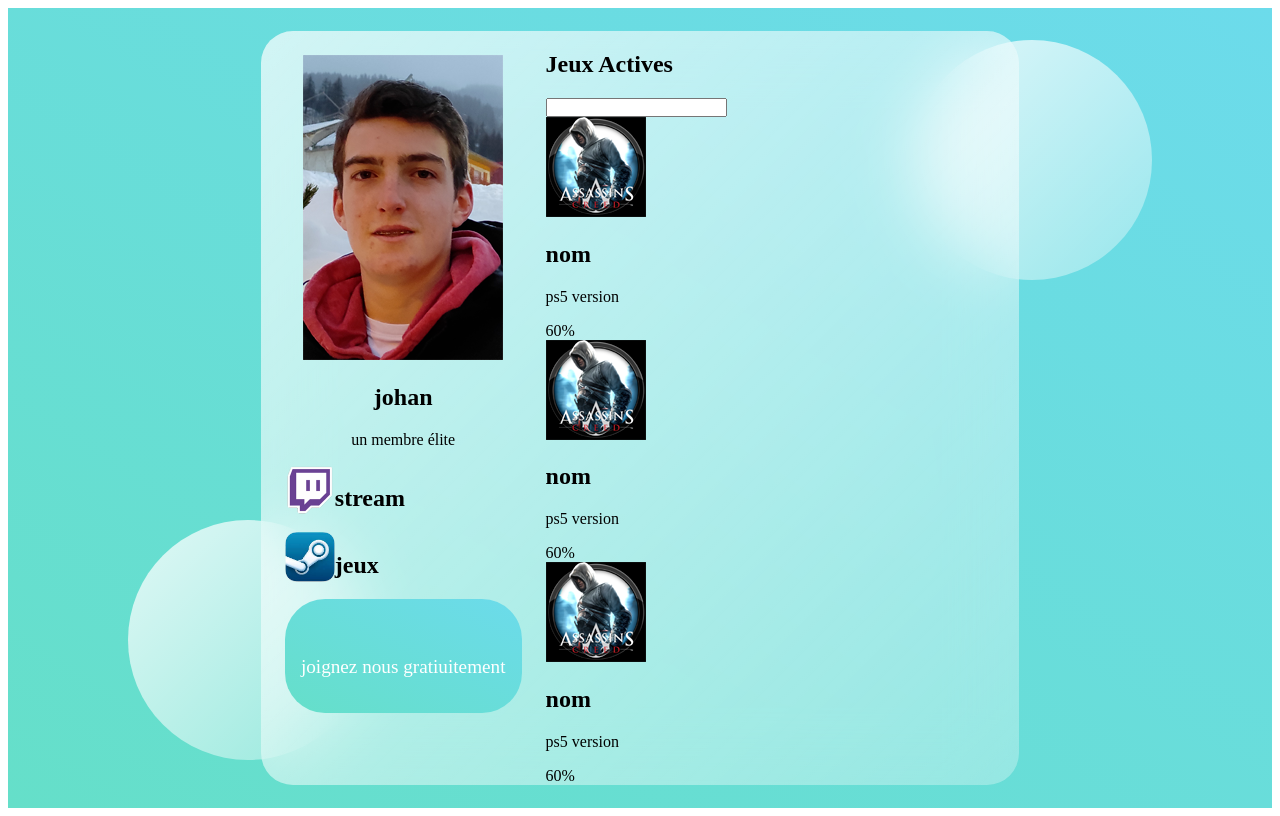
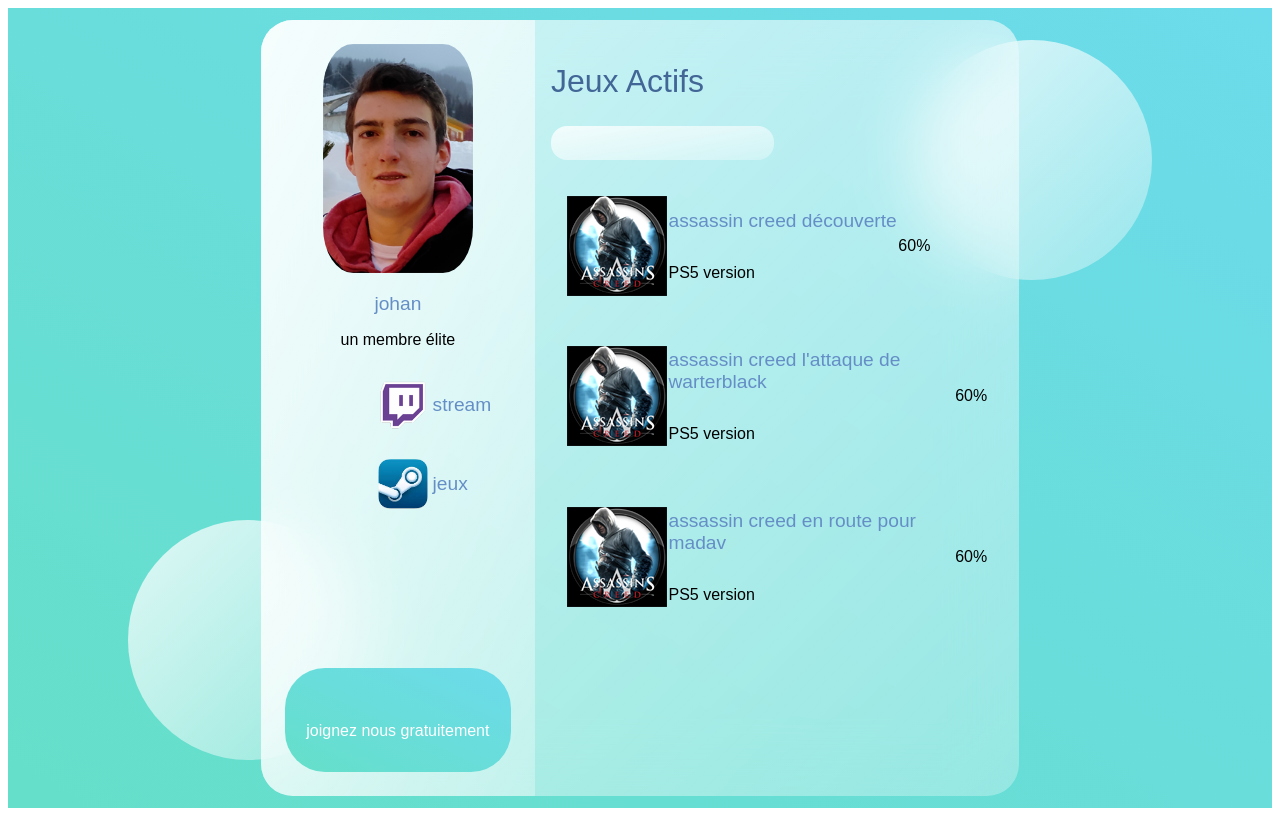
Before and after one commit to absitwebb/site3projet, a plain HTML site: page index.html in a window 1280 px wide. Drawn offline with Linux system fonts and the light colour scheme.

Commit message:
03/02/22 14h

```diff
--- a/index.html
+++ b/index.html
@@ -5,7 +5,13 @@
     <meta http-equiv="X-UA-Compatible" content="IE=edge" />
     <meta name="viewport" content="width=git status, initial-scale=1.0" />
     <link rel="stylesheet" href="style.css" />
-    <title>Document</title>
+    <link rel="preconnect" href="https://fonts.googleapis.com" />
+    <link rel="preconnect" href="https://fonts.gstatic.com" crossorigin />
+    <link
+      href="https : //fonts.googleapis.com/css2 ? _ _ _ _ _ famille= Poppins:wght@300;400;500 &_ _ _ _ _ _ _ _ 200 & display=swap"
+      rel="feuille de style"
+    />
+    <title>fiche jeux</title>
   </head>
   <body>
     <main>
@@ -28,12 +34,12 @@
           </div>
           <div class="pro-join">
             <img src="" alt="" />
-            <p>joignez nous gratiuitement</p>
+            <p>joignez nous gratuitement</p>
           </div>
         </div>
         <div class="jeux">
           <div class="status">
-            <h1>Jeux Actives</h1>
+            <h1>Jeux Actifs</h1>
             <input type="text" />
           </div>
 
@@ -41,8 +47,8 @@
             <div class="card">
               <img src="./img/ass.png " alt="assasin creed" />
               <div class="infos">
-                <h2>nom</h2>
-                <p>ps5 version</p>
+                <h2>assassin creed découverte</h2>
+                <p>PS5 version</p>
                 <div class="progress"></div>
               </div>
               <div class="pourcentage">60%</div>
@@ -53,8 +59,8 @@
             <div class="card">
               <img src="./img/ass.png " alt="assasin creed" />
               <div class="infos">
-                <h2>nom</h2>
-                <p>ps5 version</p>
+                <h2>assassin creed l'attaque de warterblack</h2>
+                <p>PS5 version</p>
                 <div class="progress"></div>
               </div>
               <div class="pourcentage">60%</div>
@@ -65,8 +71,8 @@
             <div class="card">
               <img src="./img/ass.png " alt="assasin creed" />
               <div class="infos">
-                <h2>nom</h2>
-                <p>ps5 version</p>
+                <h2>assassin creed en route pour madav</h2>
+                <p>PS5 version</p>
                 <div class="progress"></div>
               </div>
               <div class="pourcentage">60%</div>
--- a/style.css
+++ b/style.css
@@ -10,8 +10,22 @@ main {
   display: flex;
   align-items: center;
   justify-content: center;
+  font-family: "poppins", sans-serif;
 }
-
+h1 {
+  color: #426696;
+  font-size: 2rem;
+  font-weight: 500;
+}
+h2 {
+  color: #658ec6;
+  font-size: 1.2rem;
+  font-weight: 400;
+}
+p {
+  font-size: 1rem;
+  font-weight: 300;
+}
 .glass {
   min-height: 80vh;
   width: 60%;
@@ -25,6 +39,10 @@ main {
   border-radius: 2rem;
   backdrop-filter: blur(2rem);
   display: flex;
+}
+.utilisateur img {
+  width: 150px;
+  border-radius: 20%;
 }
 .circle1,
 .circle2 {
@@ -53,14 +71,30 @@ main {
   flex-direction: column;
   text-align: center;
   padding: 1.5rem;
+  background: linear-gradient(
+    to right bottom,
+    rgba(255, 255, 255, 0.8),
+    rgba(255, 255, 255, 0.3)
+  );
+  border-top-left-radius: 2rem;
+  border-bottom-left-radius: 2rem;
+}
+.liens {
+  display: flex;
+  flex-direction: column;
+  margin-left: 5rem;
 }
 
 .lien {
   display: flex;
+  align-items: center;
+  margin: 0.8rem;
 }
+
 .lien img {
   width: 50px;
   height: 50px;
+  margin-right: 5px;
 }
 
 .pro-join {
@@ -69,8 +103,42 @@ main {
   font-size: 1.2rem;
   padding: 1rem;
   border-radius: 2.5rem;
+  margin-top: 9rem;
 }
 
+.pro-join p {
+  width: 100%;
+}
 .jeux {
   flex: 2;
+  padding: 1rem;
 }
+.status {
+  margin: 1rem 0;
+}
+.status input {
+  border: none;
+  background: linear-gradient(
+    to right bottom,
+    rgba(255, 255, 255, 0.8),
+    rgba(255, 255, 255, 0.3)
+  );
+  font-size: 1rem;
+  padding: 0.5rem;
+  border-radius: 1rem;
+}
+.cards {
+  display: flex;
+  flex-direction: column;
+  justify-content: space-around;
+}
+.card {
+  display: flex;
+  padding: 1rem;
+  align-items: center;
+}
+.infos {
+  margin: 0.1rem;
+  display: flex;
+  flex-direction: column;
+}
```
